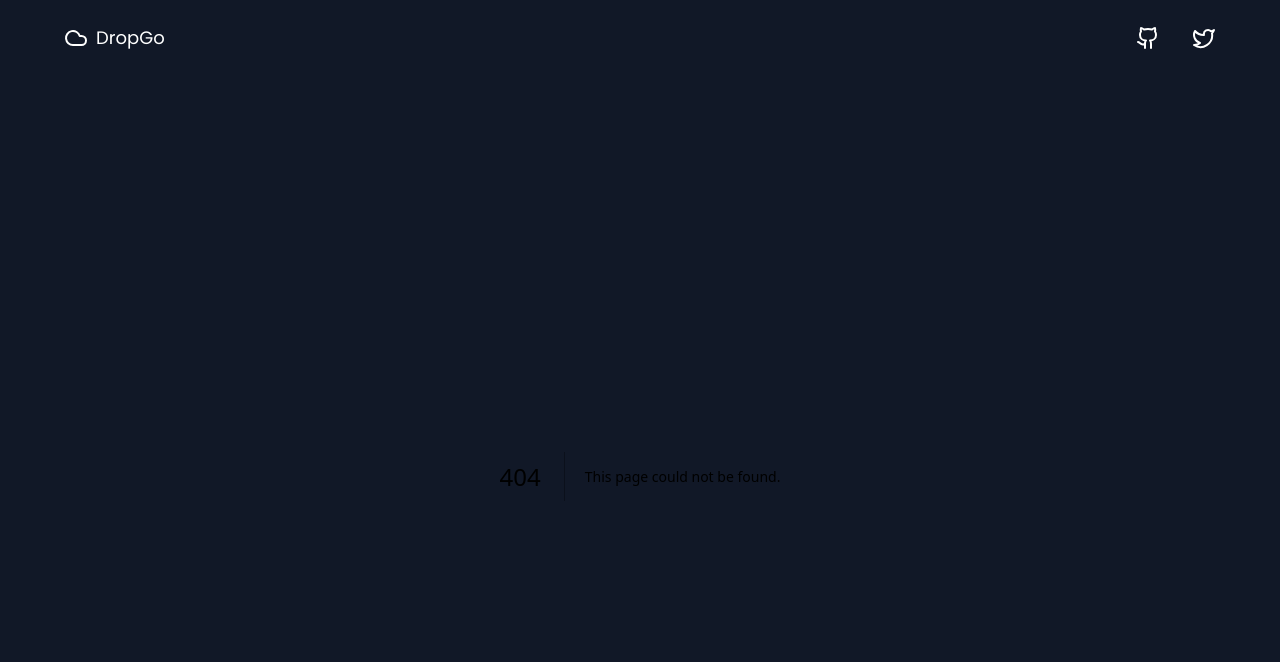
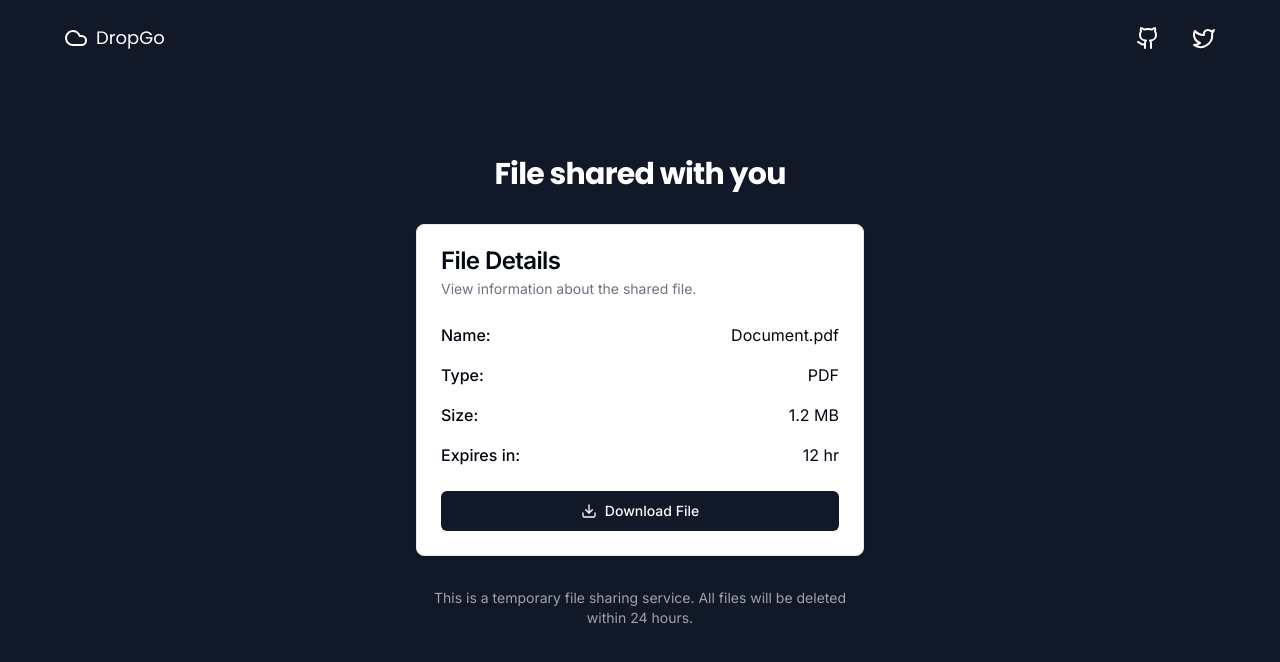
Before and after one commit to rajdeep-ghosh/dropgo, a Next.js app: page /s/1 in a window 1280 px wide. Before the commit this address had no page. Shown: the top 662 px of the page. Built offline with nearby package versions, Linux system fonts and the light colour scheme.

Commit message:
create file details page ui & refactor

```diff
--- a/src/app/layout.tsx
+++ b/src/app/layout.tsx
@@ -30,7 +30,7 @@ export default function RootLayout({ children }: React.PropsWithChildren) {
         )}
       >
         <Header />
-        {children}
+        <main className='py-20'>{children}</main>
         {/* <Footer /> */}
         <Toaster />
       </body>
--- a/src/app/page.tsx
+++ b/src/app/page.tsx
@@ -1,7 +1,7 @@
 'use client';
 
 import { useState } from 'react';
-import { Check, Copy, File, Loader2, Upload } from 'lucide-react';
+import { Check, Copy, File, Loader2, Share, Upload } from 'lucide-react';
 import { Button } from '@/components/ui/button';
 import {
   AlertDialog,
@@ -90,7 +90,6 @@ export default function HomePage() {
   }
 
   return (
-    <main className='py-20'>
     <div className='mx-auto grid max-w-3xl gap-8 px-4 sm:px-6 lg:px-8'>
       <div className='space-y-4 text-center'>
         <h1 className='font-poppins text-4xl font-bold tracking-tight text-white sm:text-5xl'>
@@ -129,10 +128,7 @@ export default function HomePage() {
         </div>
         <div className='mt-4 flex justify-end gap-4'>
           {selectedFile && respData ? (
-              <Button
-                onClick={handleAppStateReset}
-                className='w-full sm:w-auto'
-              >
+            <Button onClick={handleAppStateReset} className='w-full sm:w-auto'>
               Reset
             </Button>
           ) : selectedFile && !respData ? (
@@ -149,6 +145,7 @@ export default function HomePage() {
               onClick={() => setShareDialogOpen(true)}
               className='w-full sm:w-auto'
             >
+              <Share className='mr-2 size-4' />
               Share
             </Button>
           ) : (
@@ -160,11 +157,14 @@ export default function HomePage() {
             >
               {isLoading ? (
                 <>
-                    <Loader2 className='mr-2 h-4 w-4 animate-spin' />
+                  <Loader2 className='mr-2 size-4 animate-spin' />
                   Please wait
                 </>
               ) : (
-                  <>Upload File</>
+                <>
+                  <Upload className='mr-2 size-4' />
+                  Upload File
+                </>
               )}
             </Button>
           )}
@@ -175,8 +175,7 @@ export default function HomePage() {
           <AlertDialogHeader>
             <AlertDialogTitle>Share this file</AlertDialogTitle>
             <AlertDialogDescription>
-                Copy the link below and share it with your friends and
-                colleagues.
+              Copy the link below and share it with your friends and colleagues.
             </AlertDialogDescription>
           </AlertDialogHeader>
           <div className='flex items-center space-x-2'>
@@ -206,6 +205,5 @@ export default function HomePage() {
         </AlertDialogContent>
       </AlertDialog>
     </div>
-    </main>
   );
 }
--- /dev/null
+++ b/src/app/s/[id]/page.tsx
@@ -0,0 +1,58 @@
+import { Download } from 'lucide-react';
+import {
+  Card,
+  CardContent,
+  CardDescription,
+  CardFooter,
+  CardHeader,
+  CardTitle
+} from '@/components/ui/card';
+import { Button } from '@/components/ui/button';
+
+export default function DetailsPage() {
+  return (
+    <div className='mx-auto grid max-w-lg gap-8 px-4 sm:px-6 lg:px-8'>
+      <h1 className='text-center font-poppins text-2xl font-bold tracking-tight text-white sm:text-3xl'>
+        File shared with you
+      </h1>
+      <Card className=''>
+        <CardHeader>
+          <CardTitle>File Details</CardTitle>
+          <CardDescription>
+            View information about the shared file.
+          </CardDescription>
+        </CardHeader>
+        <CardContent>
+          <div className='grid gap-4'>
+            <div className='flex justify-between space-x-1 truncate'>
+              <span className='font-medium'>Name:</span>
+              <span>Document.pdf</span>
+            </div>
+            <div className='flex justify-between'>
+              <span className='font-medium'>Type:</span>
+              <span>PDF</span>
+            </div>
+            <div className='flex justify-between'>
+              <span className='font-medium'>Size:</span>
+              <span>1.2 MB</span>
+            </div>
+            <div className='flex justify-between'>
+              <span className='font-medium'>Expires in:</span>
+              <span>12 hr</span>
+            </div>
+          </div>
+        </CardContent>
+        <CardFooter>
+          <Button className='w-full'>
+            <Download className='mr-2 size-4' />
+            Download File
+          </Button>
+        </CardFooter>
+      </Card>
+      <p className='text-center text-sm text-gray-400'>
+        This is a temporary file sharing service. All files will be deleted
+        within 24 hours.
+      </p>
+    </div>
+  );
+}
--- /dev/null
+++ b/src/components/ui/card.tsx
@@ -0,0 +1,86 @@
+import * as React from 'react';
+
+import { cn } from '@/lib/utils';
+
+const Card = React.forwardRef<
+  HTMLDivElement,
+  React.HTMLAttributes<HTMLDivElement>
+>(({ className, ...props }, ref) => (
+  <div
+    ref={ref}
+    className={cn(
+      'rounded-lg border bg-card text-card-foreground shadow-sm',
+      className
+    )}
+    {...props}
+  />
+));
+Card.displayName = 'Card';
+
+const CardHeader = React.forwardRef<
+  HTMLDivElement,
+  React.HTMLAttributes<HTMLDivElement>
+>(({ className, ...props }, ref) => (
+  <div
+    ref={ref}
+    className={cn('flex flex-col space-y-1.5 p-6', className)}
+    {...props}
+  />
+));
+CardHeader.displayName = 'CardHeader';
+
+const CardTitle = React.forwardRef<
+  HTMLParagraphElement,
+  React.HTMLAttributes<HTMLHeadingElement>
+>(({ className, ...props }, ref) => (
+  <h3
+    ref={ref}
+    className={cn(
+      'text-2xl font-semibold leading-none tracking-tight',
+      className
+    )}
+    {...props}
+  />
+));
+CardTitle.displayName = 'CardTitle';
+
+const CardDescription = React.forwardRef<
+  HTMLParagraphElement,
+  React.HTMLAttributes<HTMLParagraphElement>
+>(({ className, ...props }, ref) => (
+  <p
+    ref={ref}
+    className={cn('text-sm text-muted-foreground', className)}
+    {...props}
+  />
+));
+CardDescription.displayName = 'CardDescription';
+
+const CardContent = React.forwardRef<
+  HTMLDivElement,
+  React.HTMLAttributes<HTMLDivElement>
+>(({ className, ...props }, ref) => (
+  <div ref={ref} className={cn('p-6 pt-0', className)} {...props} />
+));
+CardContent.displayName = 'CardContent';
+
+const CardFooter = React.forwardRef<
+  HTMLDivElement,
+  React.HTMLAttributes<HTMLDivElement>
+>(({ className, ...props }, ref) => (
+  <div
+    ref={ref}
+    className={cn('flex items-center p-6 pt-0', className)}
+    {...props}
+  />
+));
+CardFooter.displayName = 'CardFooter';
+
+export {
+  Card,
+  CardHeader,
+  CardFooter,
+  CardTitle,
+  CardDescription,
+  CardContent
+};
```
Lines whose indentation alone changed are shown as unchanged.
